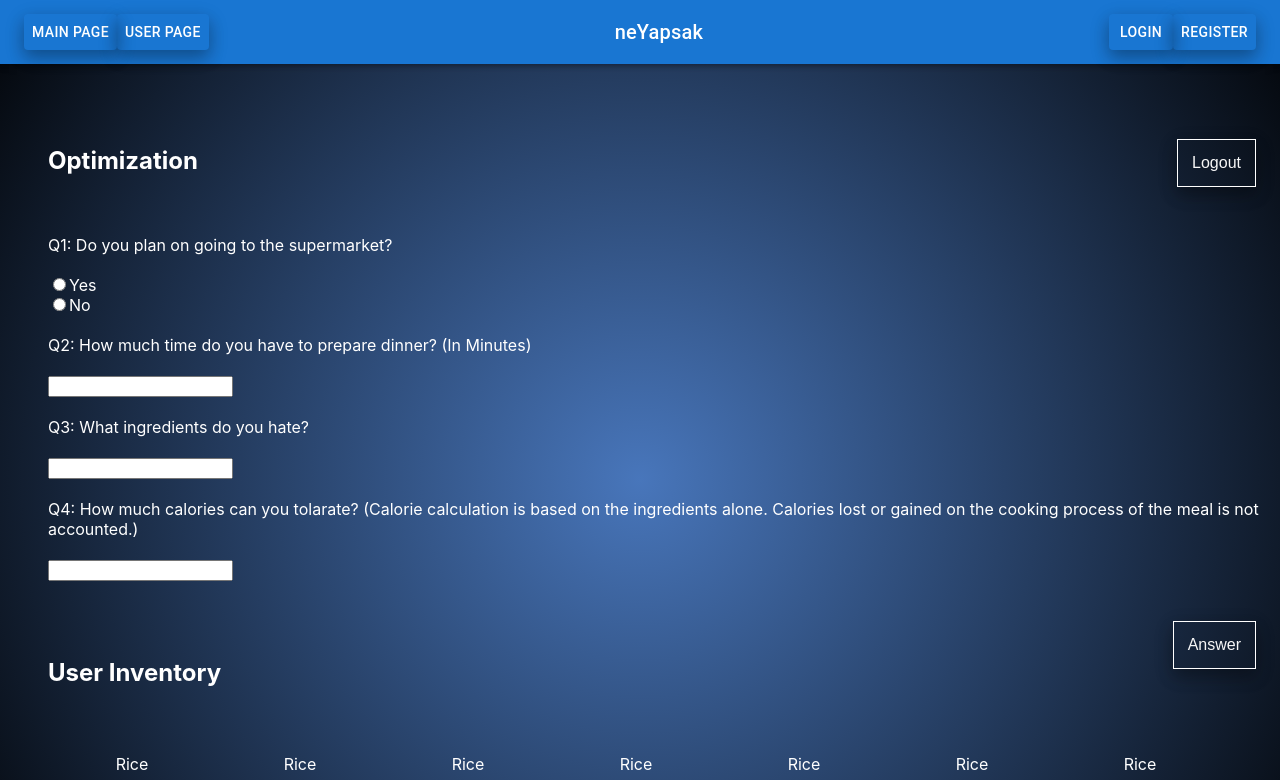
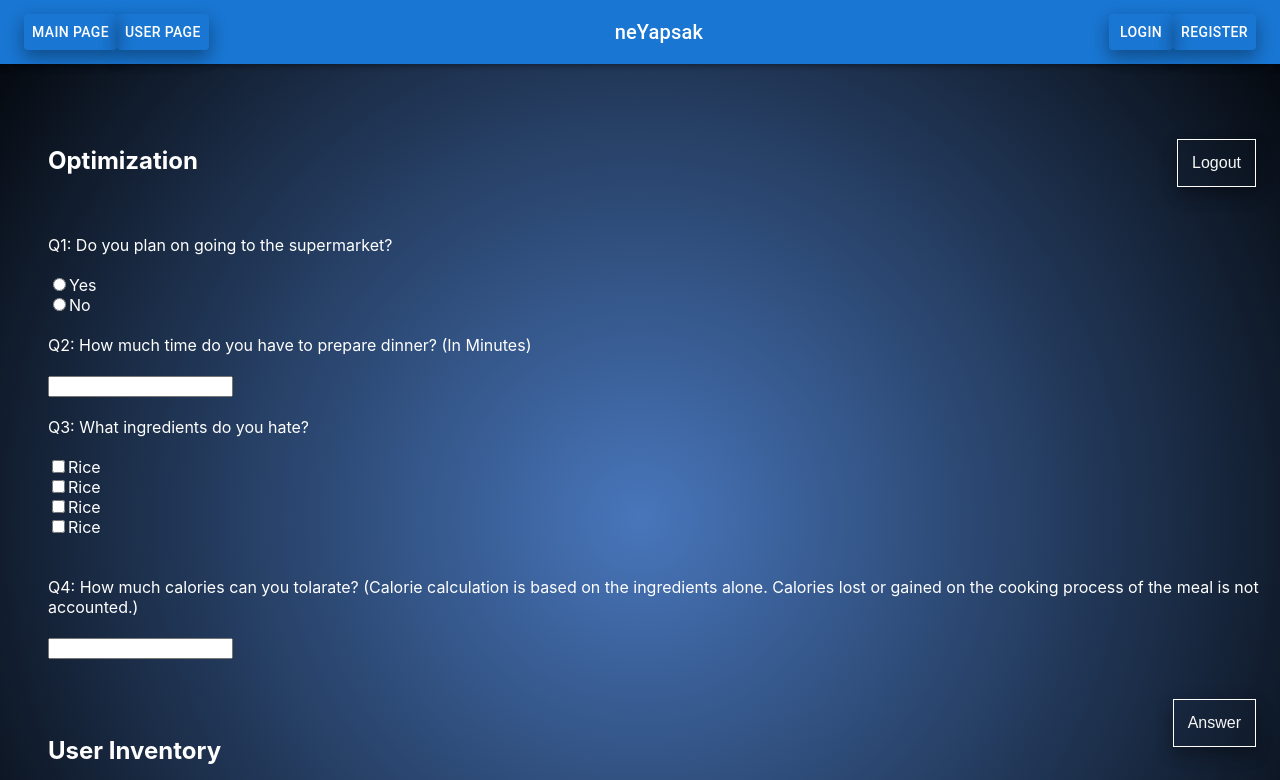
Before and after one commit to semihsatir9/neYapsak, a React (Create React App) app in the folder neyapsak/: page /userpage in a window 1280 px wide. Shown: the top 780 px of the page. Built offline with nearby package versions, Linux system fonts and the light colour scheme; no server answers.

Commit message:
Optimized the input type on the 3rd Q

```diff
--- a/neyapsak/src/pages/UserPage.js
+++ b/neyapsak/src/pages/UserPage.js
@@ -64,7 +64,15 @@ function UserPage() {
                 <label>Q2: How much time do you have to prepare dinner? (In Minutes)</label><br></br><br></br>
                 <input type = "int" id = "time" name="timeq"></input><br></br><br></br>
                 <label>Q3: What ingredients do you hate?</label><br></br><br></br>
-                <input type = "string" id = "hate" name="hateq"></input><br></br><br></br>
+                <input type = "checkbox" id = "hate1" name="hate1" value = "Rice"></input>
+                <label for = "hate1">Rice</label><br></br>
+                <input type = "checkbox" id = "hate2" name="hate2" value = "Rice"></input>
+                <label for = "hate2">Rice</label><br></br>
+                <input type = "checkbox" id = "hate3" name="hate3" value = "Rice"></input>
+                <label for = "hate3">Rice</label><br></br>
+                <input type = "checkbox" id = "hate4" name="hate4" value = "Rice"></input>
+                <label for = "hate4">Rice</label><br></br>
+                <br></br><br></br>
                 <label>Q4: How much calories can you tolarate? (Calorie calculation is based on the ingredients alone. Calories lost or gained on the cooking process of the meal is not accounted.)</label><br></br><br></br>
                 <input type = "int" id = "cal" name="calq"></input><br></br><br></br>
                 <button className="button align-right"><span>Answer</span></button>
```
